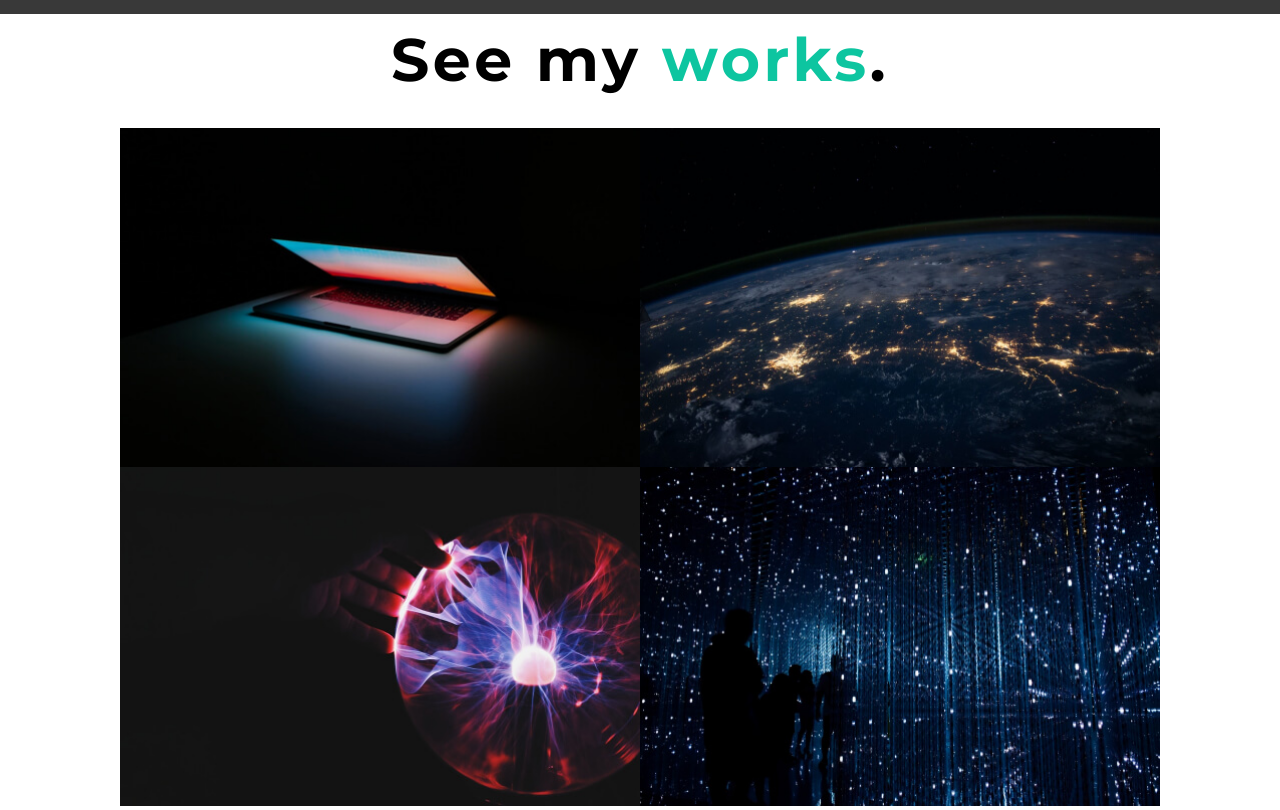
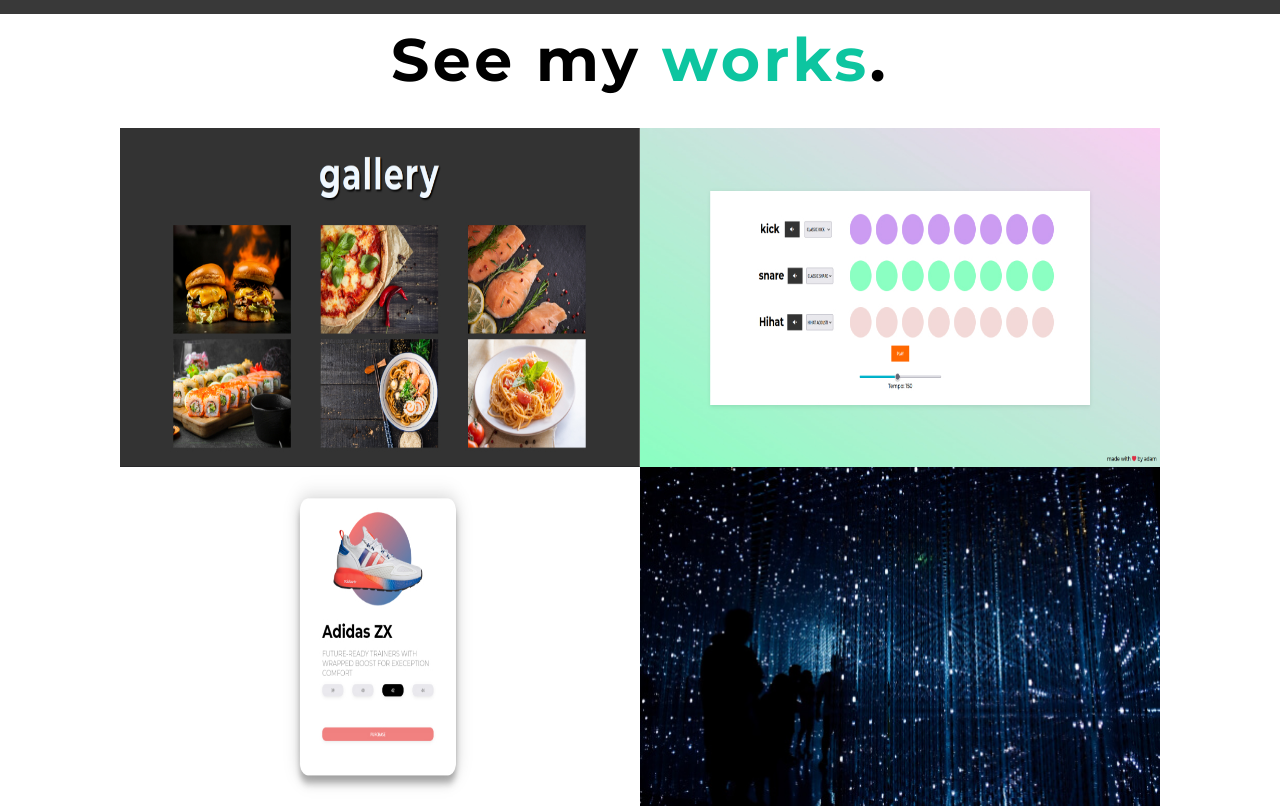
Before and after one commit to hakue1990/creative-web, a plain HTML site: page index.html in a window 1280 px wide. Shown: the part 3060-3870 px from the top of the page. Drawn offline with Linux system fonts and the light colour scheme.

Commit message:
updating projects

```diff
--- a/index.html
+++ b/index.html
@@ -115,30 +115,30 @@
       <div class="projects--container">
         <div class="project--item">
           <div class="overlay">
-            <span class="overlay--title">tech web</span>
-            <a href="#" class="overlay--view"
+            <span class="overlay--title">food.szulinek.pl</span>
+            <a href="https://food.szulinek.pl" class="overlay--view"
               >View Project <i class="fas fa-arrow-circle-right"></i
             ></a>
           </div>
-          <img src="./img/project1.jpg" alt="project 1" />
+          <img src="./img/projects/food.szulinek.pl.jpg" alt="food.szulinek.pl" />
         </div>
         <div class="project--item">
           <div class="overlay">
-            <span class="overlay--title">earth web</span>
-            <a href="#" class="overlay--view"
+            <span class="overlay--title">beatmaker.szulinek.pl</span>
+            <a href="https://beatmaker.szulinek.pl" class="overlay--view"
               >View Project <i class="fas fa-arrow-circle-right"></i
             ></a>
           </div>
-          <img src="./img/project2.jpg" alt="project 2" />
+          <img src="./img/projects/beatmaker.szulinek.pl.jpg" alt="beatmaker.szulinek.pl" />
         </div>
         <div class="project--item">
           <div class="overlay">
-            <span class="overlay--title">creative web</span>
-            <a href="#" class="overlay--view"
+            <span class="overlay--title">card.szulinek.pl</span>
+            <a href="https://card.szulinek.pl" class="overlay--view"
               >View Project <i class="fas fa-arrow-circle-right"></i
             ></a>
           </div>
-          <img src="./img/project3.jpg" alt="project 3" />
+          <img src="./img/projects/card.szulinek.pl.jpg" alt="card.szulinek.pl" />
         </div>
         <div class="project--item">
           <div class="overlay">
```
Also changed, not shown: img/projects/beatmaker.szulinek.pl.jpg (added), img/projects/card.szulinek.pl.jpg (added), img/projects/food.szulinek.pl.jpg (added).
